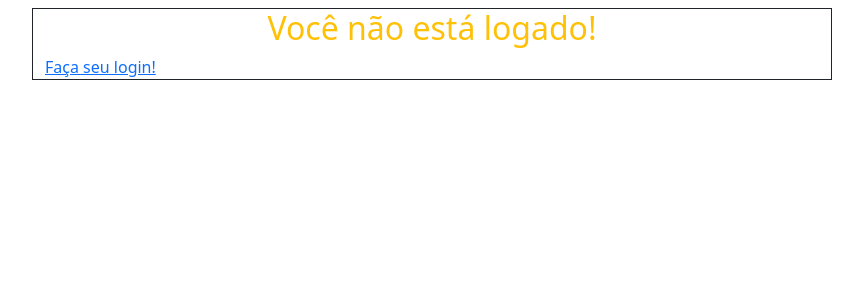
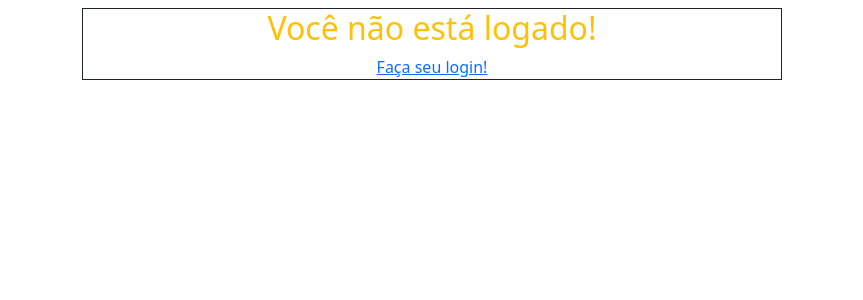
Before and after one commit to brut4luk3/projeto_financas_pessoais, a Django app: template users/templates/users/index.html in a window 1280 px wide. Shown: the top 300 px of the page, without its empty margins (208-1071 px from the left). Run offline with Django 3.2, Linux system fonts and the light colour scheme; the template is opened without the code that fills it, so the values that code supplies are empty.

Commit message:
V. 1.0 - Stage 02 --coding

```diff
--- a/users/templates/users/index.html
+++ b/users/templates/users/index.html
@@ -1,13 +1,30 @@
 {% extends 'base.html' %}
 
 {% block content %}
-    <div class="container border border-dark mt-2" style="max-width: 800px">
+    <div class="container border border-dark mt-2" style="max-width: 700px">
         {% if not user.is_authenticated %}
-            <h2 class="text-warning text-center">Você não está logado!</h2>
-            <a href="{% url 'login' %}">Faça seu login!</a>
+        <div class="row">
+            <div class="col justify-content-center">
+                <h2 class="text-warning text-center">Você não está logado!</h2>
+            </div>
+        </div>
+        <div class="row">
+            <div class="col d-flex justify-content-center">
+                <a href="{% url 'login' %}">Faça seu login!</a>
+            </div>
+        </div>
         {% else %}
-            <h2 class="text-dark text-center">Você está logado como {{ user.username }}.</h2>
-            <hr>
+        <div class="row">
+            <div class="col justify-content-center">
+                <h2 class="text-dark text-center">Você está logado como {{ user.username }}.</h2>
+            </div>
+        </div>
+        <div class="row">
+            <div class="col d-flex justify-content-center">
+                <a href="{% url 'users:show_profile' %}">Acesse seu perfil!</a>
+            </div>
+        </div>
+        <hr>
             <div class="row">
                 <div class="col d-flex justify-content-center">
                     <p>
```
Also changed, not shown: users/templates/profiles/index.html (+6 -1 lines).
